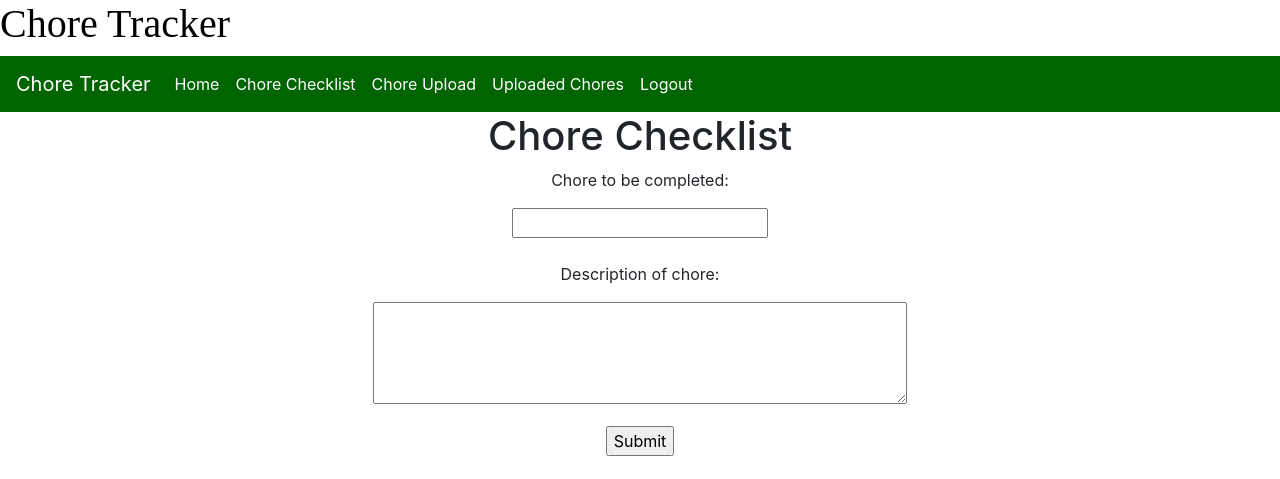
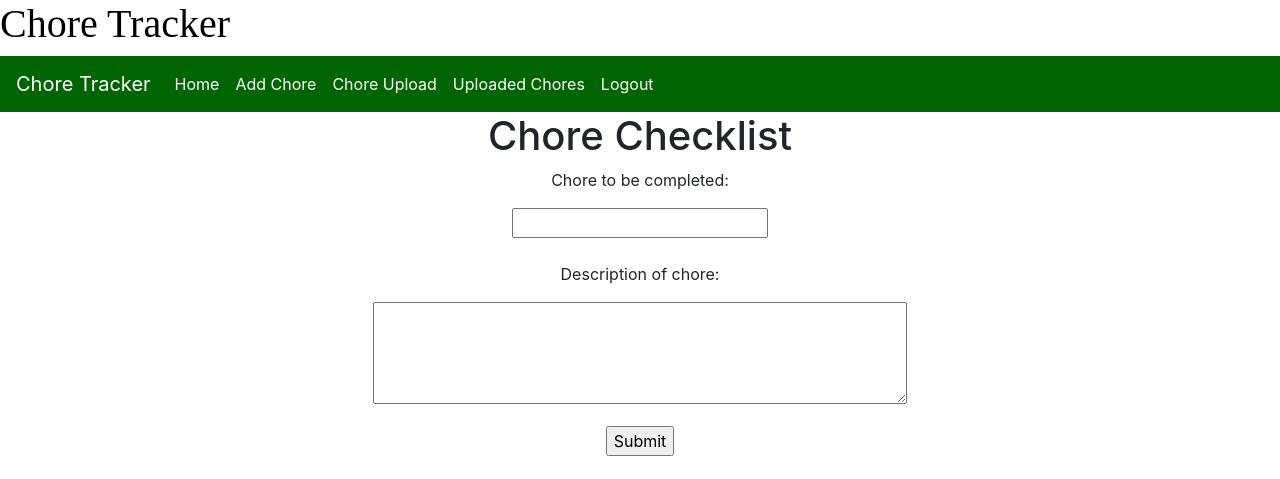
Before and after one commit to catonsun/cs329e-3, a Flask app: page /checklist in a window 1280 px wide. Shown: the top 479 px of the page. Run offline with Flask 2, Linux system fonts and the light colour scheme; some libraries are stand-ins or nearby versions.

Commit message:
tab name change

```diff
--- a/TEMPLATES/layout-user.html
+++ b/TEMPLATES/layout-user.html
@@ -31,7 +31,7 @@
             <a class="nav-link" href="/">Home<span class="sr-only">(current)</span></a>
         </li>
         <li class="nav-item active">
-            <a class="nav-link" href="/checklist">Chore Checklist</a>
+            <a class="nav-link" href="/checklist">Add Chore</a>
         </li>
         <li class="nav-item active">
             <a class="nav-link" href="/upload">Chore Upload</a>
```
